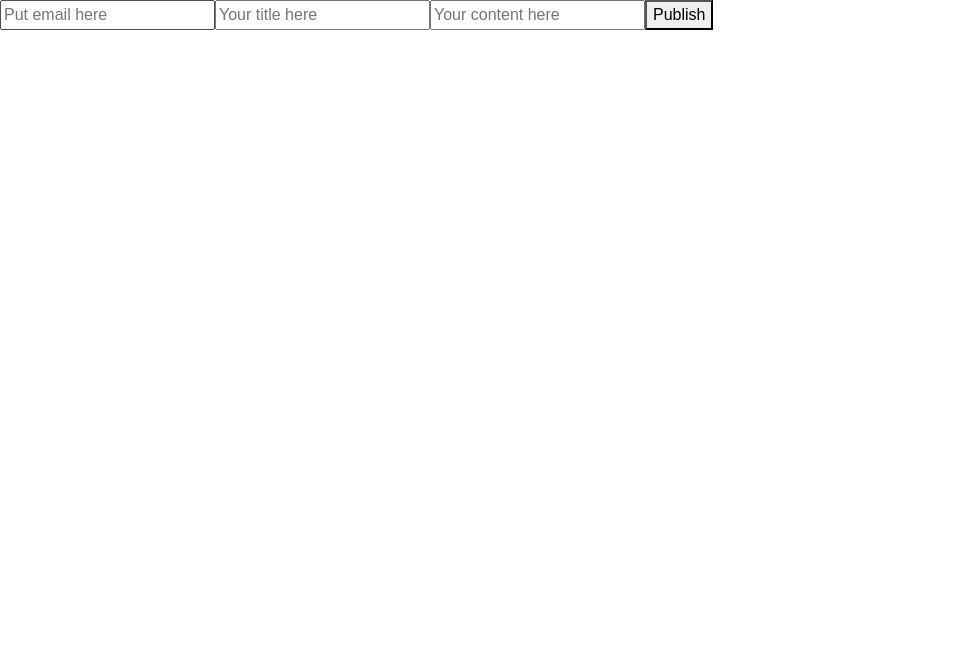
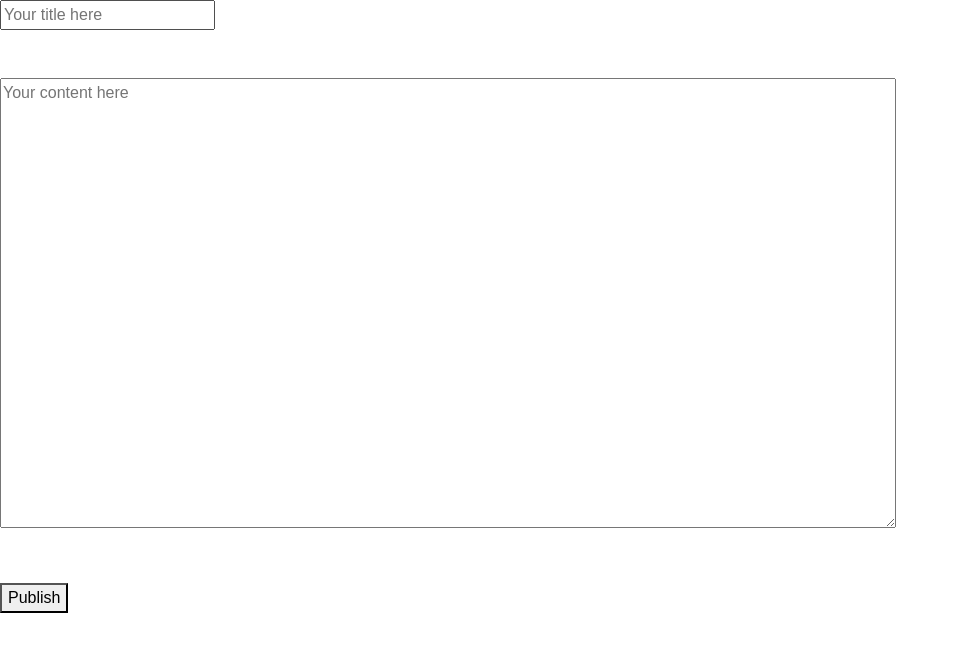
Before and after one commit to CarstenHennig/dci-final-project-e-learning-platform, a React (Create React App) app in the folder frontend/: page / in a window 1280 px wide. Shown: the top 652 px of the page, without its empty margins (0-959 px from the left). Built offline with nearby package versions, Linux system fonts and the light colour scheme; a web font is replaced by a local one.

Commit message:
Check server.js endpoints

```diff
--- a/frontend/src/components/PostArticle.jsx
+++ b/frontend/src/components/PostArticle.jsx
@@ -1,3 +1,85 @@
+import axios from "axios";
+import React, {useState, useEffect} from "react";
+// import {Form, Button} from "react-bootstrap"
+
+const url = "http://localhost:9000/article";
+
+export default function PostArticle() {
+
+    const [post, setPost] = useState({email: "mathewMoney@gazaphili.com", title: "", content: ""});
+
+
+    const submitPost = (e) => {
+        e.preventDefault();
+        axios.put(url, {
+            email: post.email,
+            title: post.title,
+            content: post.content
+        }).then((response) => {
+            console.log(response)
+        }).catch(function (error) {
+            console.log(error)
+        })
+    };
+
+
+    const changeHandler = (e) => {
+        const newData = {
+            ...post
+        }
+        newData[e.target.name] = e.target.value
+        setPost(newData)
+        console.log("DATA INPUT ", newData)
+    }
+
+
+    return (
+        <div>
+            <form onSubmit={submitPost}>
+                {/*  <input onChange={
+                        (e) => changeHandler(e)
+                    }
+                    type="text"
+                    name="email"
+                    id="email"
+                    placeholder="Put email here"/> */}
+                <input onChange={
+                        (e) => changeHandler(e)
+                    }
+                    type="text"
+                    name="title"
+                    id="title"
+                    placeholder="Your title here"/>
+                <br/>
+                <br/>
+                <br/>
+                <textarea style={
+                        {
+                            width: '70%',
+                            height: '450px'
+                        }
+                    }
+                    onChange={
+                        (e) => changeHandler(e)
+                    }
+                    type="text"
+                    name="content"
+                    id="content"
+                    placeholder="Your content here"/>
+                <br/>
+                <br/>
+                <br/>
+                <button type="submit">Publish</button>
+            </form>
+
+        </div>
+
+    )
+}
+
+
+/*
+
 import axios from "axios";
 import React, {useState, useEffect} from "react";
 // import {Form, Button} from "react-bootstrap"
@@ -49,7 +131,7 @@ export default function PostArticle() {
                     id="title"
                     placeholder="Your title here"/>
                 <input onChange={
-                         changeHandler
+                        (e) => changeHandler
                     }
                     type="text"
                     name="content"
@@ -62,3 +144,4 @@ export default function PostArticle() {
 
     )
 }
+ */
```
Also changed, not shown: 2 other files (tests, documents, lock files or other folders).
